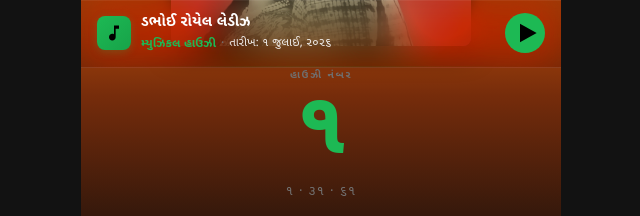
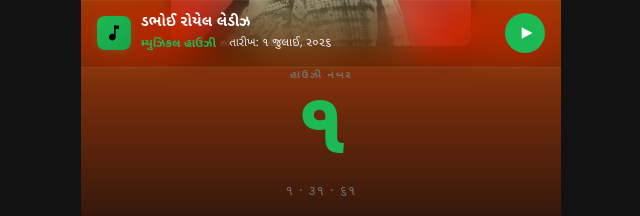
Before and after one commit to git-jainamshah/DRL-musical-housie, a website: page index.html in a window 1280 px wide. Shown: the top 216 px of the page, 319-959 px from the left. Drawn offline with Linux system fonts and the light colour scheme.

Commit message:
style: smaller white triangle in green play button

```diff
--- a/index.html
+++ b/index.html
@@ -38,7 +38,7 @@
       <button class="restart-btn" id="btn-restart" aria-label="Restart game">
         <svg viewBox="0 0 48 48" fill="none" aria-hidden="true">
           <circle cx="24" cy="24" r="24" fill="#1DB954"/>
-          <polygon points="18,13 38,24 18,35" fill="#000"/>
+          <polygon points="20,17 33,24 20,31" fill="#fff"/>
         </svg>
       </button>
     </div>
```
